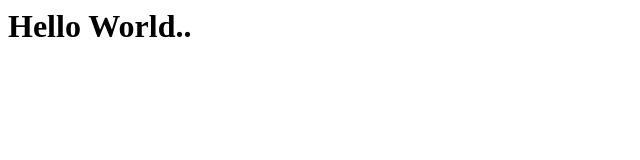
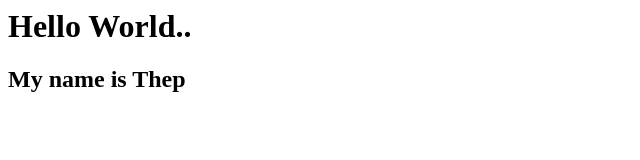
Before and after one commit to kaensom99/helloworld, a plain HTML site: page index.html in a window 1280 px wide. Shown: the whole page, without its empty margins (0-640 px from the left). Drawn offline with Linux system fonts and the light colour scheme.

Commit message:
add tag h2

```diff
--- a/index.html
+++ b/index.html
@@ -1,5 +1,6 @@
 <html>
     <body>
       <h1>Hello World..</h1>
-    </body>
+      <h2>My name is Thep</h2>
+  </body>
 </html>
```
